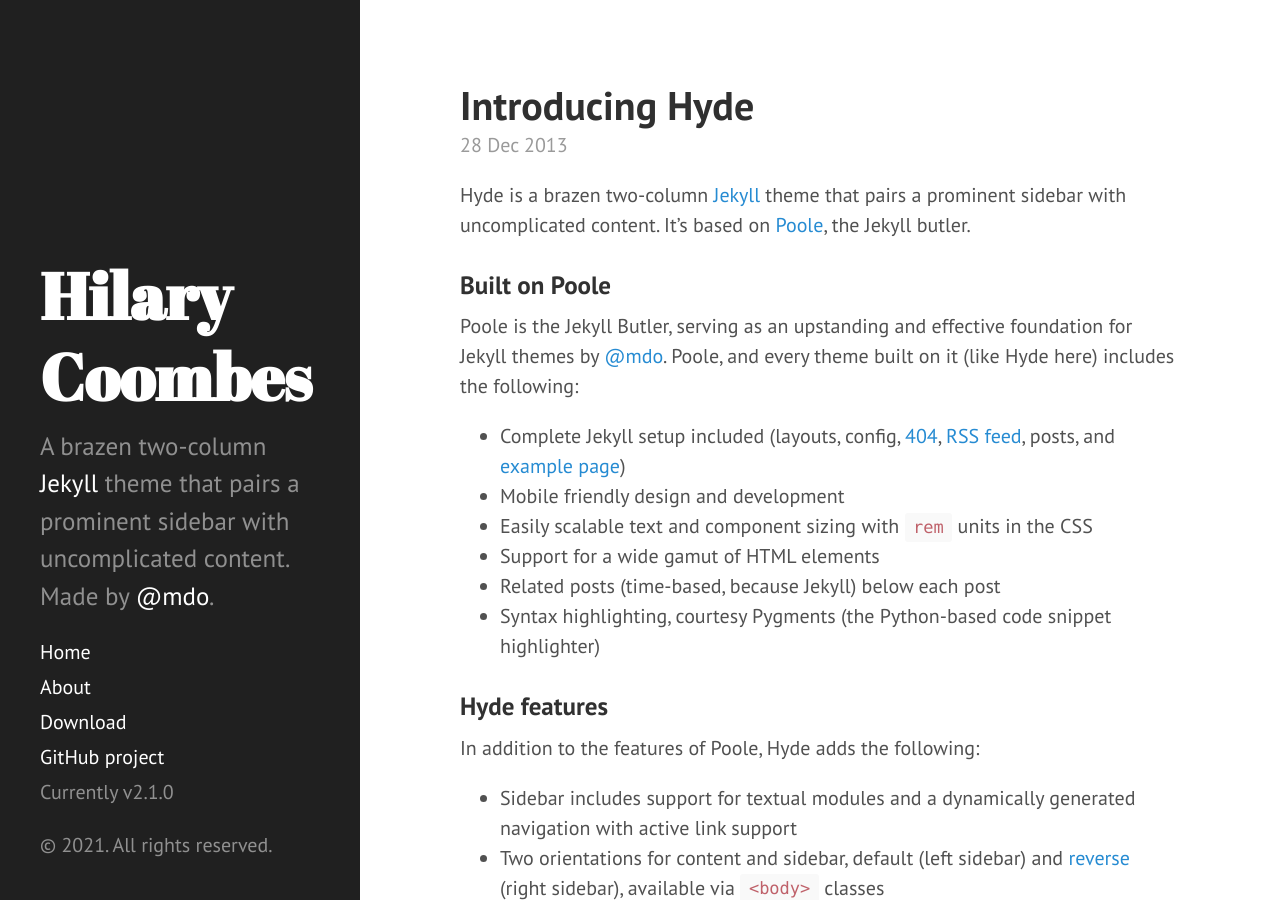
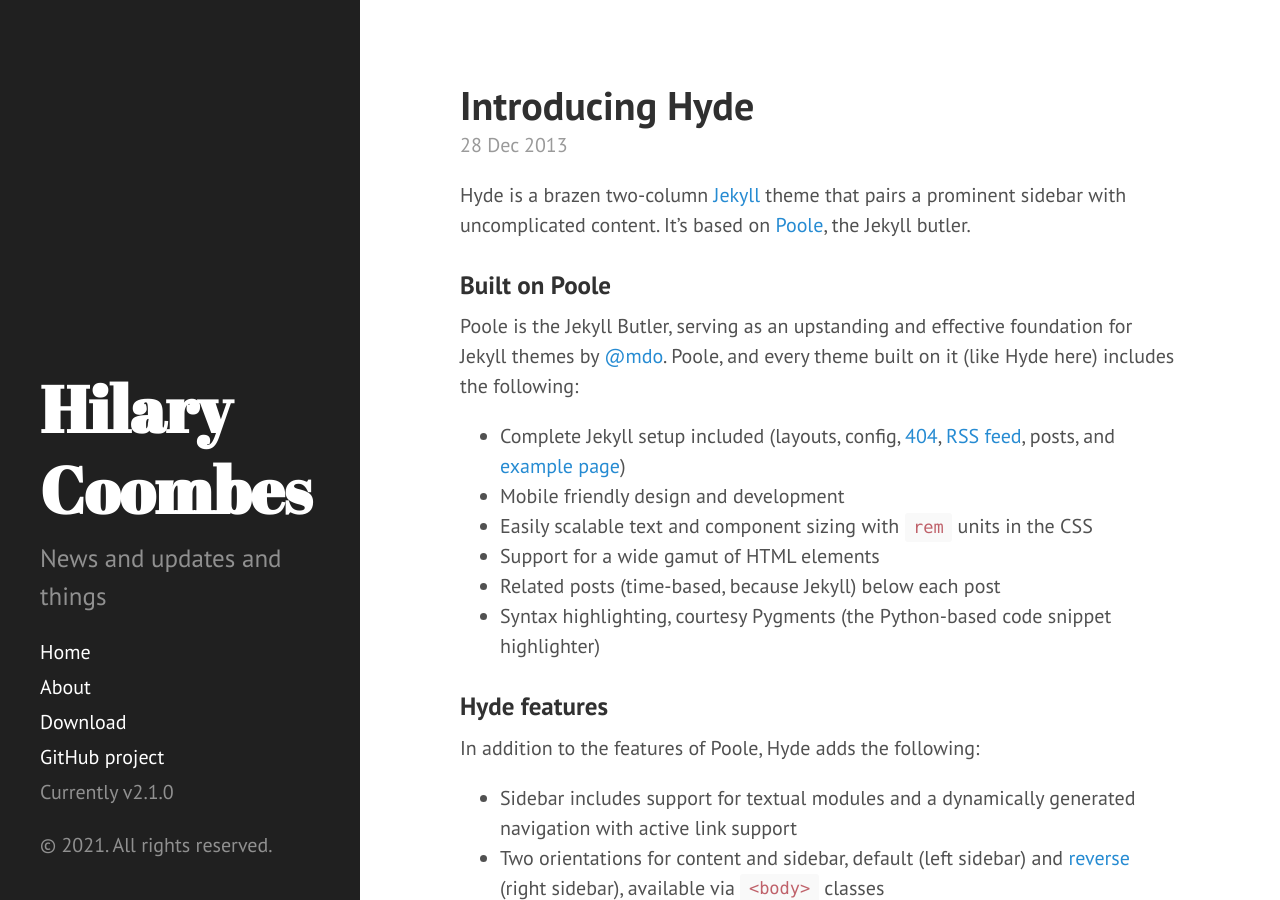
Before and after one commit to coomberc/coomberc.github.io, a Jekyll site: the page built from index.html, in a window 1280 px wide and 900 px high. Built offline with Jekyll 4.4.1, drawn with Linux system fonts in a browser that asks for light colours; Markdown is read by kramdown in place of the engine named in the settings; the list of posts is cut into pages by our own code.

Commit message:
Update _config.yml

```diff
--- a/_config.yml
+++ b/_config.yml
@@ -8,7 +8,7 @@
 # Setup
 title:            Hilary Coombes
 tagline:          'Author'
-description:      'A brazen two-column <a href="http://jekyllrb.com" target="_blank">Jekyll</a> theme that pairs a prominent sidebar with uncomplicated content. Made by <a href="https://twitter.com/mdo" target="_blank">@mdo</a>.'
+description:      'News and updates and things'
 url:              http://hyde.getpoole.com
 baseurl:          /
 
```
